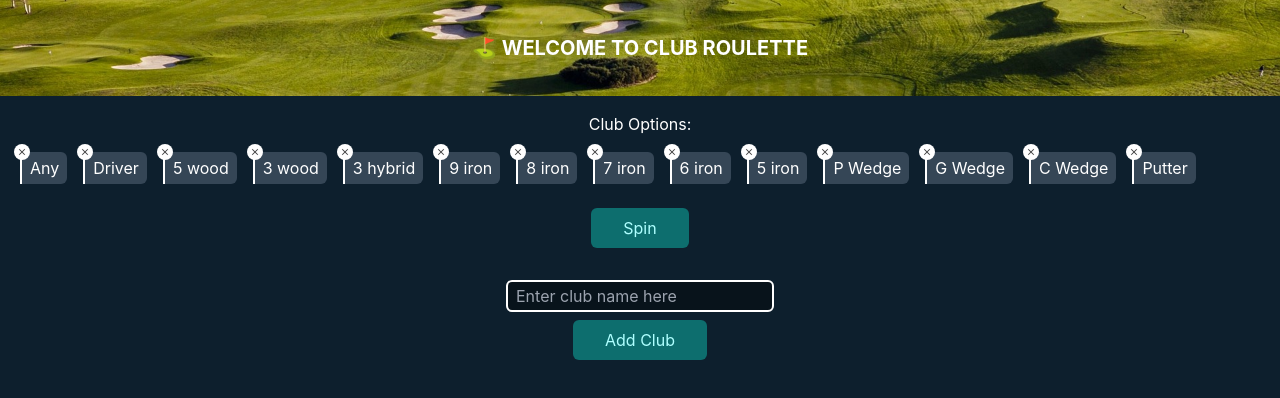
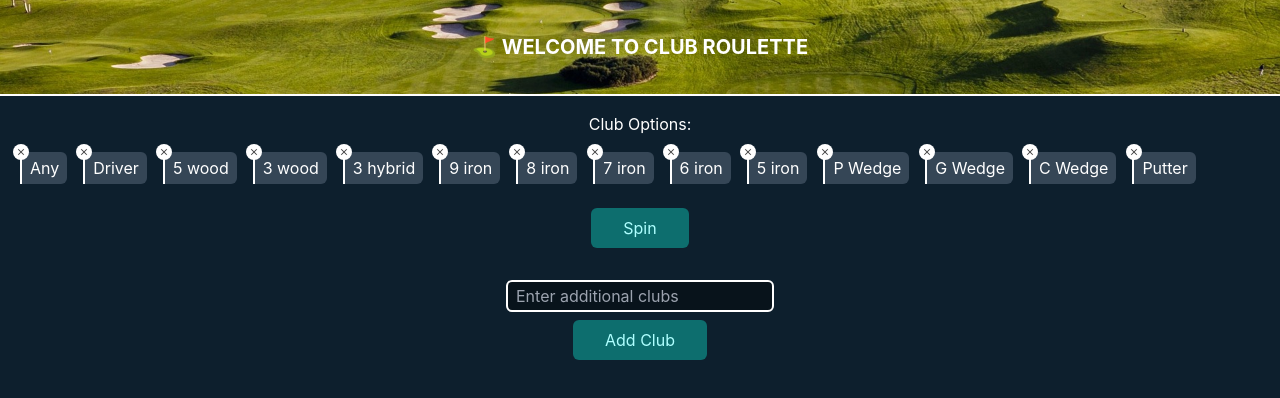
Before and after one commit to GabeDiniz/club-roulette, a React (Create React App) app: page / in a window 1280 px wide. Shown: the top 398 px of the page. Built offline with nearby package versions, Linux system fonts and the light colour scheme.

Commit message:
style: minor changes

```diff
--- a/src/components/Navbar.js
+++ b/src/components/Navbar.js
@@ -3,7 +3,7 @@ import banner from "./public/golf-course.jpg";
 
 const Navbar = () => {
   return (
-    <div className="flex justify-center place-items-center h-24">
+    <div className="flex justify-center place-items-center h-24 border-b-2 border-b-white">
       {/* JSX content of the component */}
       <img className="w-full h-full object-cover" src={banner} alt="Banner" />
       <span className="absolute w-full h-14 bg-main opacity-50"></span>
--- a/src/components/SpinningWheel.js
+++ b/src/components/SpinningWheel.js
@@ -63,7 +63,7 @@ const SpinningWheel = ({ initialOptions }) => {
           >
             <div
               onClick={handleDelete}
-              className="rounded-full bg-white absolute -left-2 -top-2 p-1"
+              className="rounded-full bg-white absolute -left-[0.55rem] -top-2 p-1"
               data-option={option}
             >
               <img className="w-2 h-2" src={del} alt="Delete" />
@@ -92,7 +92,7 @@ const SpinningWheel = ({ initialOptions }) => {
           type="text"
           id="newclub"
           name="newclub"
-          placeholder="Enter club name here"
+          placeholder="Enter additional clubs"
           onChange={handleNewClubChange}
           value={newClub}
         />
```
